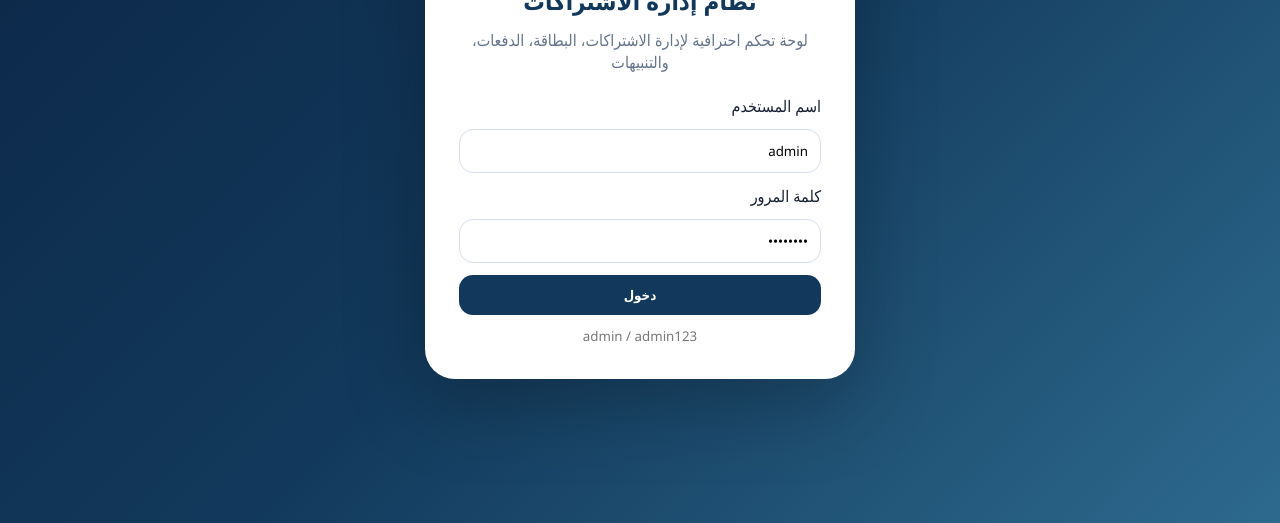
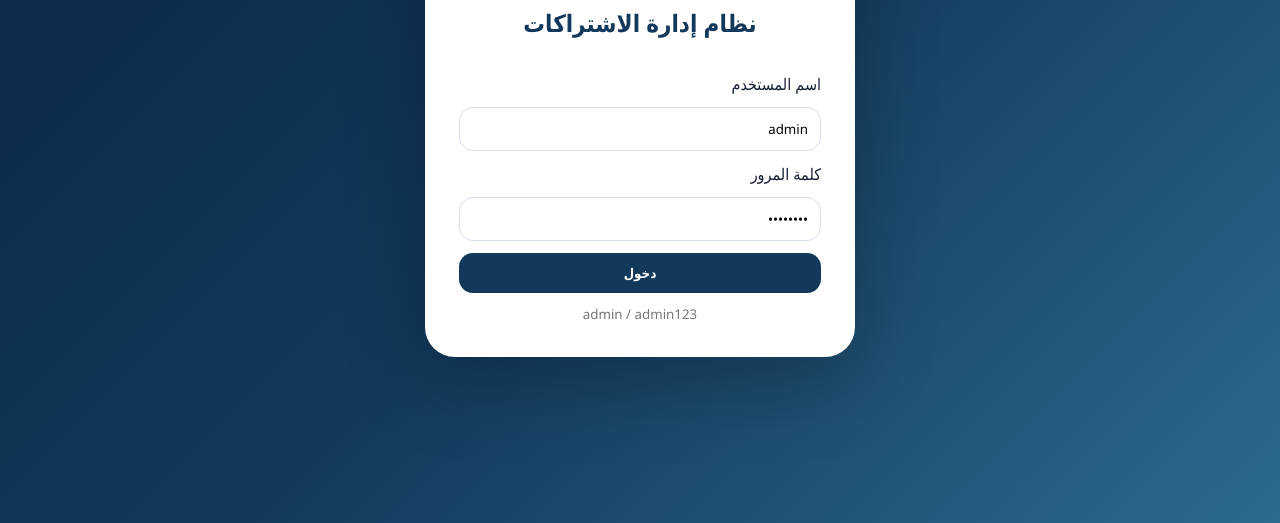
Before and after one commit to malekyousef798-eng/subscription-system-malek, a plain HTML site: page index.html in a window 1280 px wide. Shown: the part 277-800 px from the top of the page. Drawn offline with Linux system fonts and the light colour scheme.

Commit message:
Update index.html

```diff
--- a/index.html
+++ b/index.html
@@ -11,7 +11,7 @@
     <div class="login-card">
       <img src="logo.png" class="login-logo" alt="Logo" onerror="this.style.display='none'">
       <h1>نظام إدارة الاشتراكات</h1>
-      <p>لوحة تحكم احترافية لإدارة الاشتراكات، البطاقة، الدفعات، والتنبيهات</p>
+      <p></p>
       <label>اسم المستخدم</label>
       <input id="username" type="text" value="admin" />
       <label>كلمة المرور</label>
```
